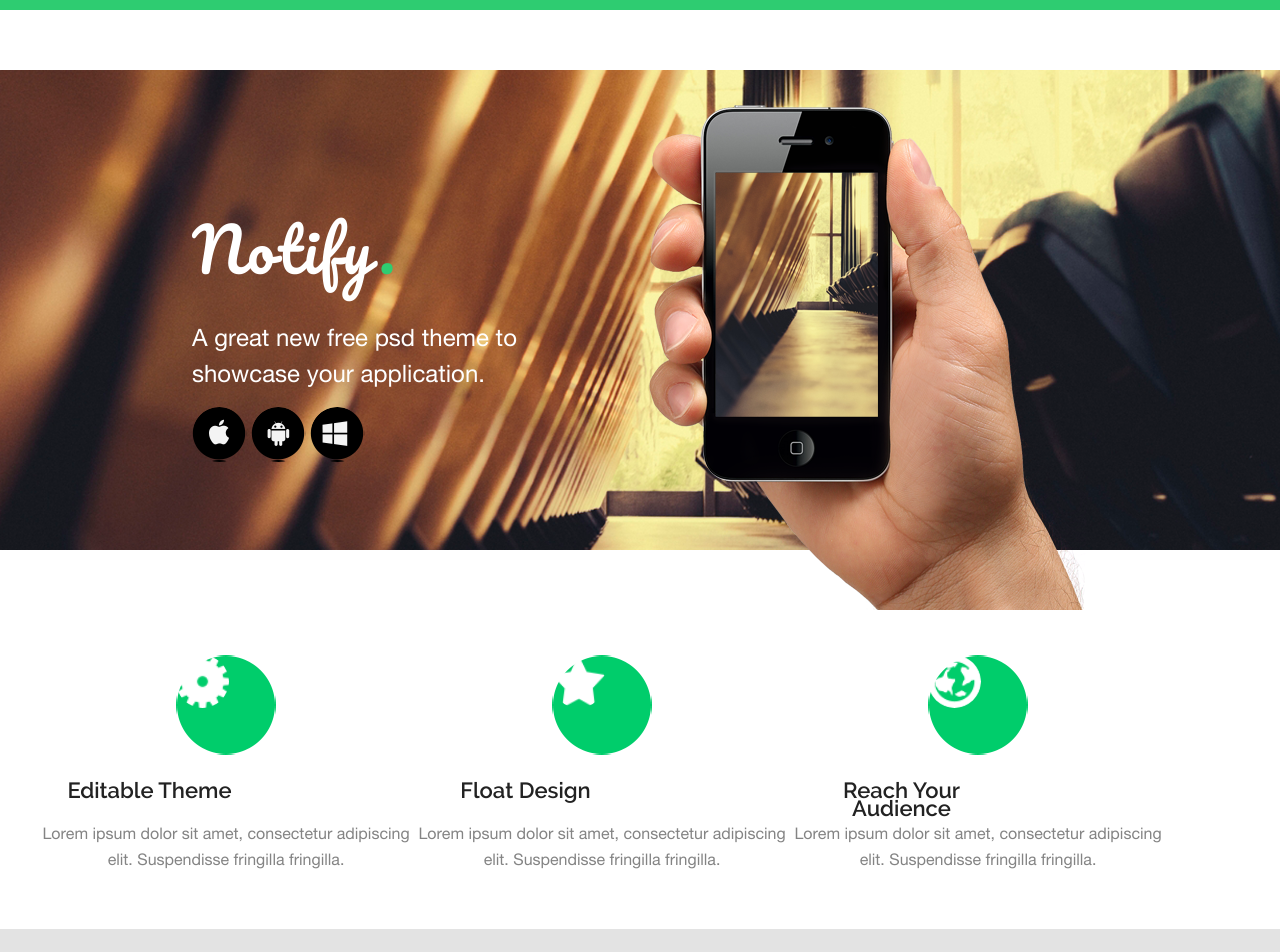
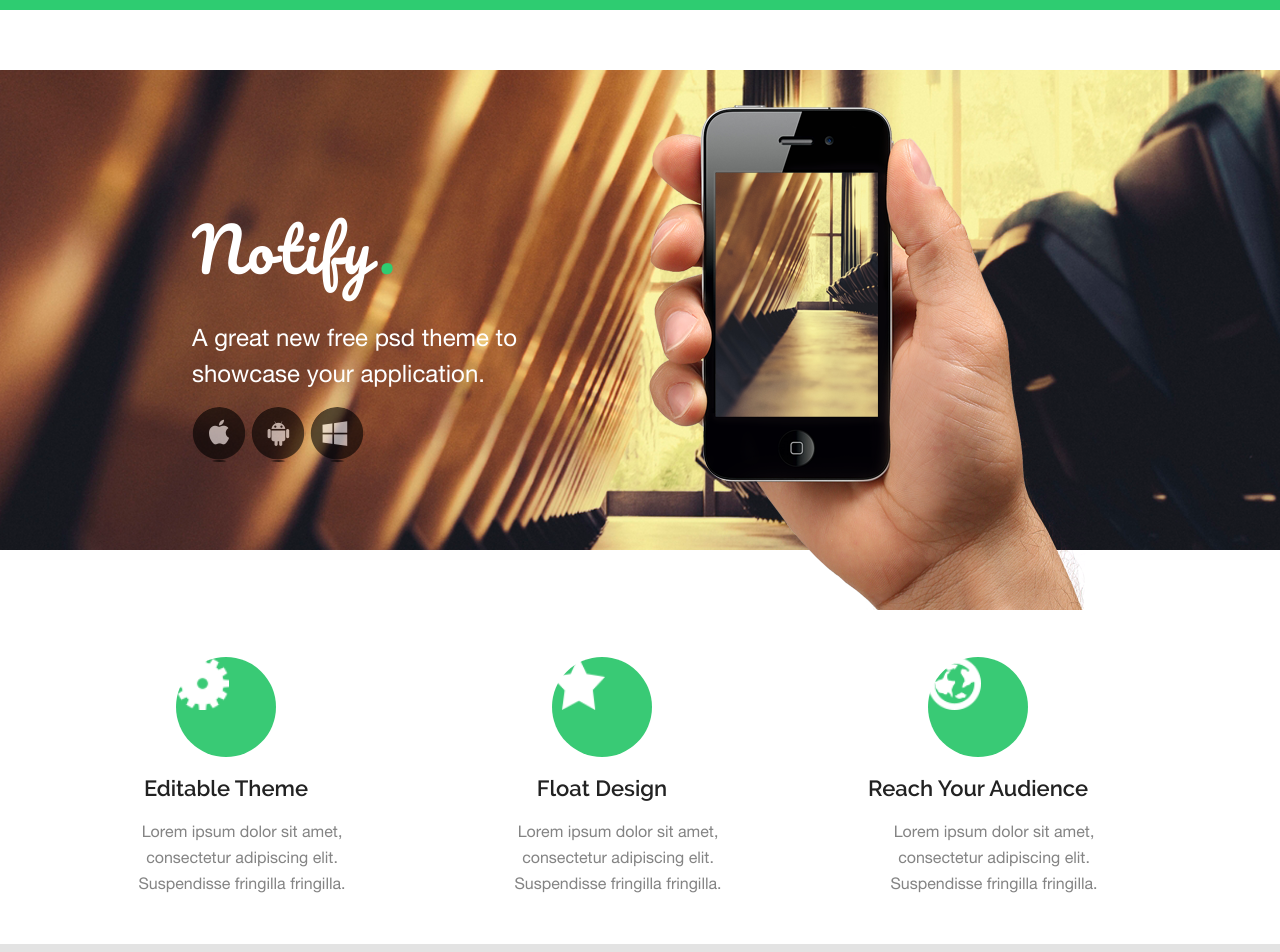
Before and after one commit to ONAFT-evangelist/notify.github.io, a plain HTML site: page index.html in a window 1280 px wide. Shown: the top 952 px of the page. Drawn offline with Linux system fonts and the light colour scheme.

Commit message:
Update style.css

```diff
--- a/style.css
+++ b/style.css
@@ -117,8 +117,10 @@ header h1 {
     width: 55px;
     height: 55px;
     border-radius: 50%;
+    opacity: 0.6;
     background-image: url('img/header/container_unselected.png');
 } .icons_back:hover {
+    opacity: 1;
     background-image: url('img/header/container_selected.png');
 }
 
@@ -160,7 +162,9 @@ header h1 {
 }
 
 .gems {
-
+    display:inline-flex;
+    margin-left: auto;
+    margin-right: auto;
 }
 
 .list {
@@ -176,41 +180,42 @@ header h1 {
 }
 
 .gem_container {
-    display: inline-block;
+    display: inline-flex;
     width: 100px;
     height: 100px;
+    border-radius: 50px;
     background-position: center;
-    background-image: url(img/gems/container.png);
+    background-color: #39CA75;
 }
 
 .icon_item {
+    display: inline-flex;
     width: 53px;
     height: 53px;
     opacity: 0.6px;
-    display: flex;
-    align-items: center;
-    justify-content: center;
-    border-radius: 50%;
 }
 
 .gem_name {
-    width: 219px;
     height: 17px;
     color: #222222;
     font-family: "Raleway-SemiBold";
     font-size: 22px;
     font-weight: 400;
     line-height: 18px;
-    text-align:inherit;
+    text-align:center;
 }
 
 .gem_descryptor {
     height: 42px;
+    margin-left: 71px;
+    margin-right: 39px;
     color: #848484;
     font-family: "HelveticaNeue";
     font-size: 16px;
     font-weight: 400;
     line-height: 26px;
+    border-radius: 50%;
+    text-align:center;
 }
 
 .notifier {
@@ -293,6 +298,16 @@ header h1 {
 
 .contacts {
     text-align: center;
+}
+
+.contacts cite {
+    width: 88px;
+    height: 14px;
+    color: #2e2e2e;
+    font-family: "Raleway-SemiBold";
+    font-size: 18px;
+    font-weight: 700;
+    line-height: 20px;
 }
 
 .quote {
@@ -408,7 +423,7 @@ header h1 {
 }
 
 .network_back {
-    display: inline-block;
+    display: inline-flex;
     margin-left: 10px;
     margin-top: 25px;
     width: 34px;
@@ -417,6 +432,10 @@ header h1 {
     background-image: url(img/socials/container.png);
 } .network_back:hover {
     background-image: url(img/socials/container_selected.png);
+}
+
+.position {
+    margin: auto;
 }
 
 .footer {
```
